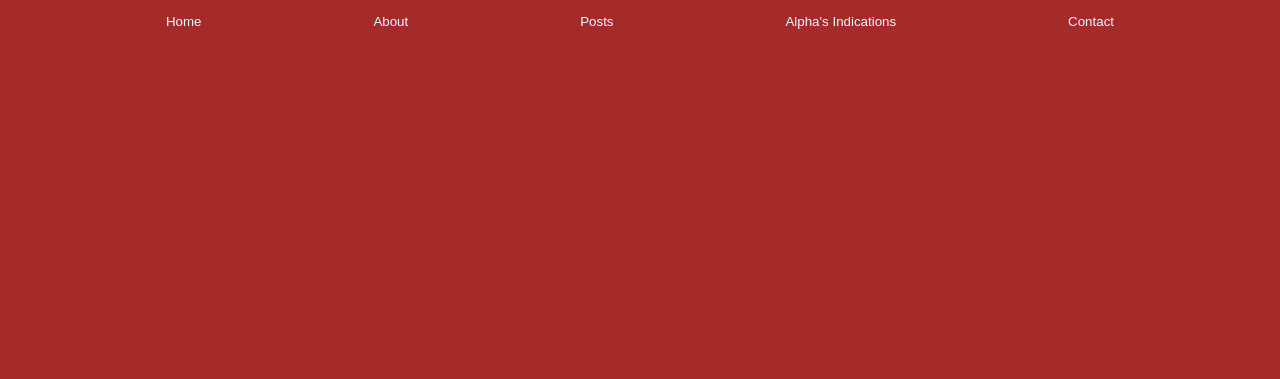
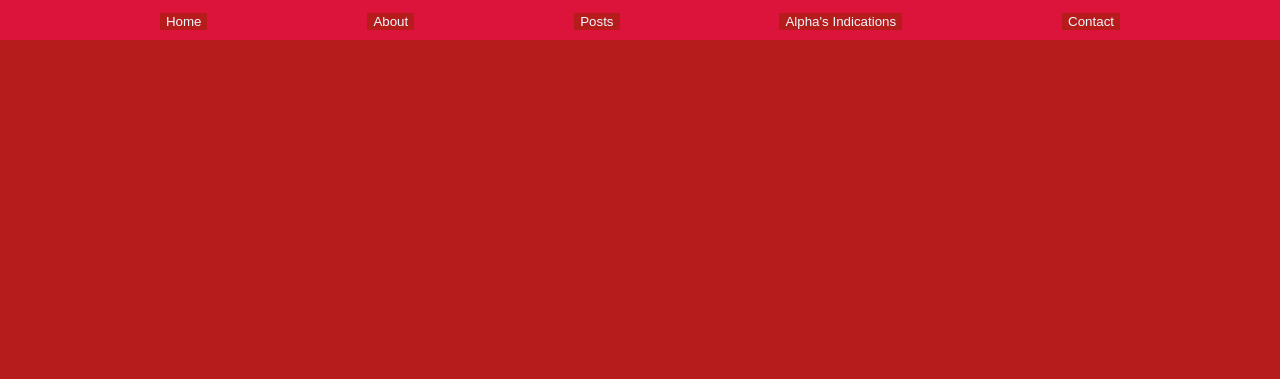
Before and after one commit to alfa-m/alpha-five-blog, a plain HTML site: page index.html in a window 1280 px wide. Shown: the top 379 px of the page. Drawn offline with Linux system fonts and the light colour scheme.

Commit message:
add solid color at the nav bar, but is a more cherryish color

```diff
--- a/styles/mainstyle.css
+++ b/styles/mainstyle.css
@@ -1,6 +1,6 @@
 /* BODY PARTS */
 :root {
-  --main-color: brown;
+  --main-color: #b71c1c;
   --text-color: aliceblue;
 }
 
@@ -14,7 +14,7 @@ nav {
   align-content: center;
   justify-content: space-evenly;
   align-items: center;
-  background-color: var(--main-color);
+  background-color: crimson;
 }
 
 header {
```
